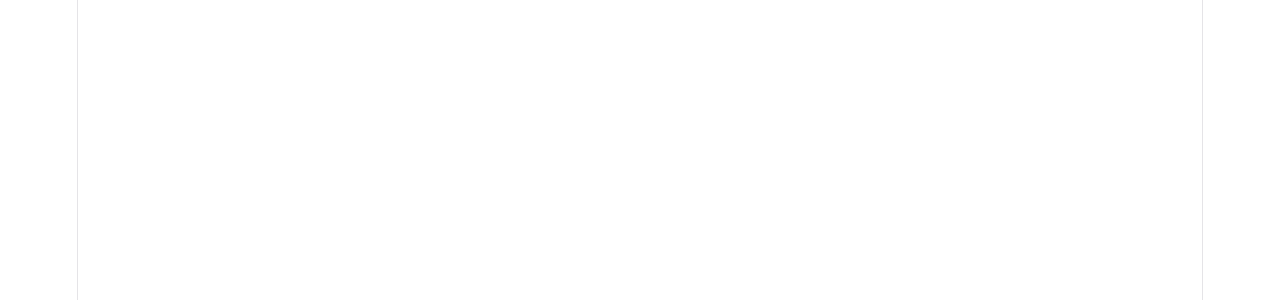
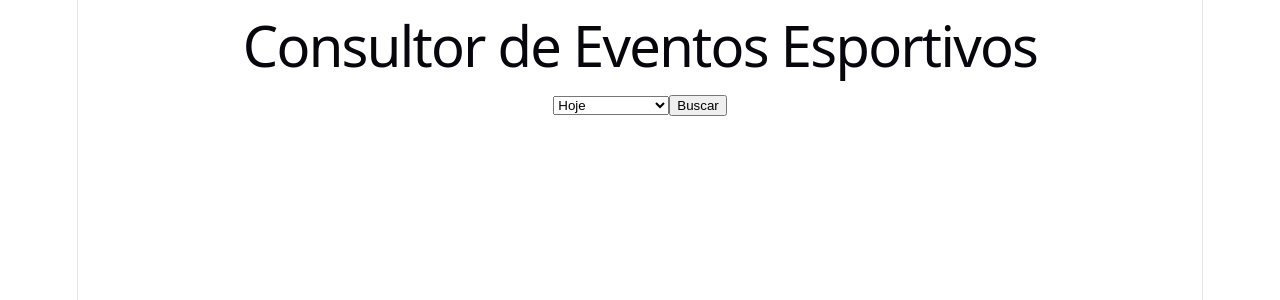
Before and after one commit to Jackoki/consultor-jogos-de-esportes, a React (Vite) app in the folder frontend/: page / in a window 1280 px wide. Shown: the top 300 px of the page. Built offline with nearby package versions, Linux system fonts and the light colour scheme.

Commit message:
Inserção da página Home

```diff
--- a/frontend/src/App.tsx
+++ b/frontend/src/App.tsx
@@ -1,7 +1,7 @@
-import './App.css'
+import { Home } from "./pages/Home/Home";
 
 function App() {
-  return("");
+    return <Home />;
 }
 
-export default App
+export default App;
```
